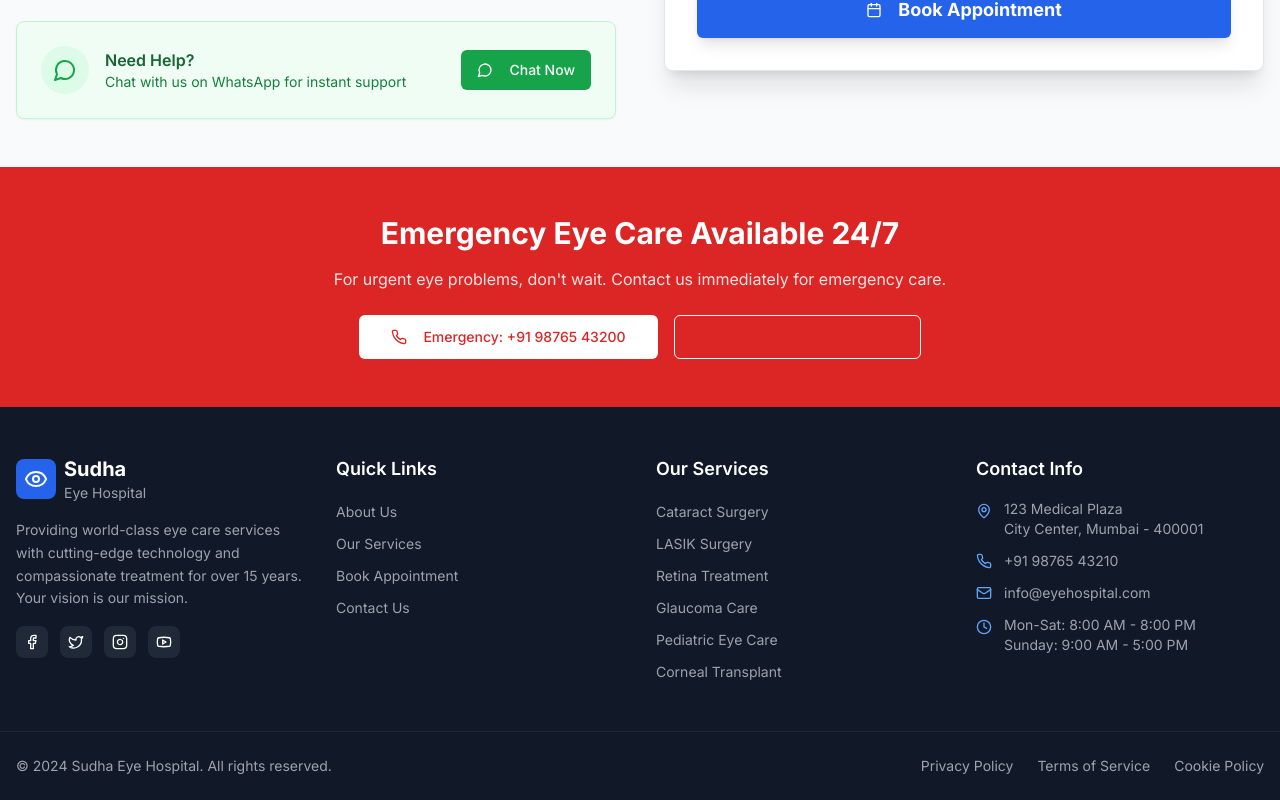
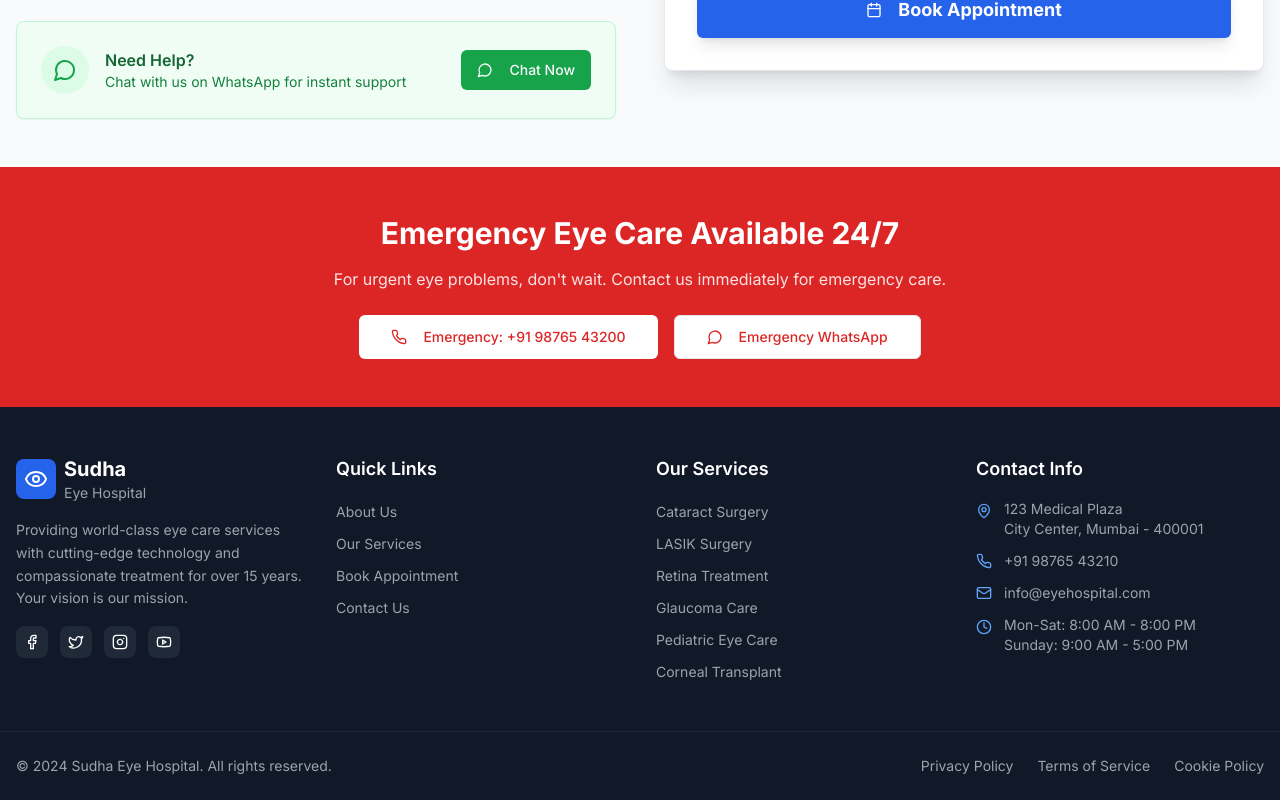
Before and after one commit to Arpit-Jain0/sudhaeyehospital, a Next.js app: page /book-appointment in a window 1280 px wide. Shown: the part 823-1623 px from the top of the page. Built offline with nearby package versions, Linux system fonts and the light colour scheme; no server answers; the database is empty.

Commit message:
New Changes

```diff
--- a/app/book-appointment/page.tsx
+++ b/app/book-appointment/page.tsx
@@ -397,7 +397,7 @@ export default function BookAppointmentPage() {
             <Button
               size="lg"
               variant="outline"
-              className="border-white text-red-600 hover:bg-white hover:text-red-600 bg-transparent"
+              className="bg-white text-red-600 hover:bg-gray-100"
               onClick={() =>
                 window.open(
                   "https://wa.me/919876543200?text=EMERGENCY: I need immediate eye care assistance. Please help.",
```
